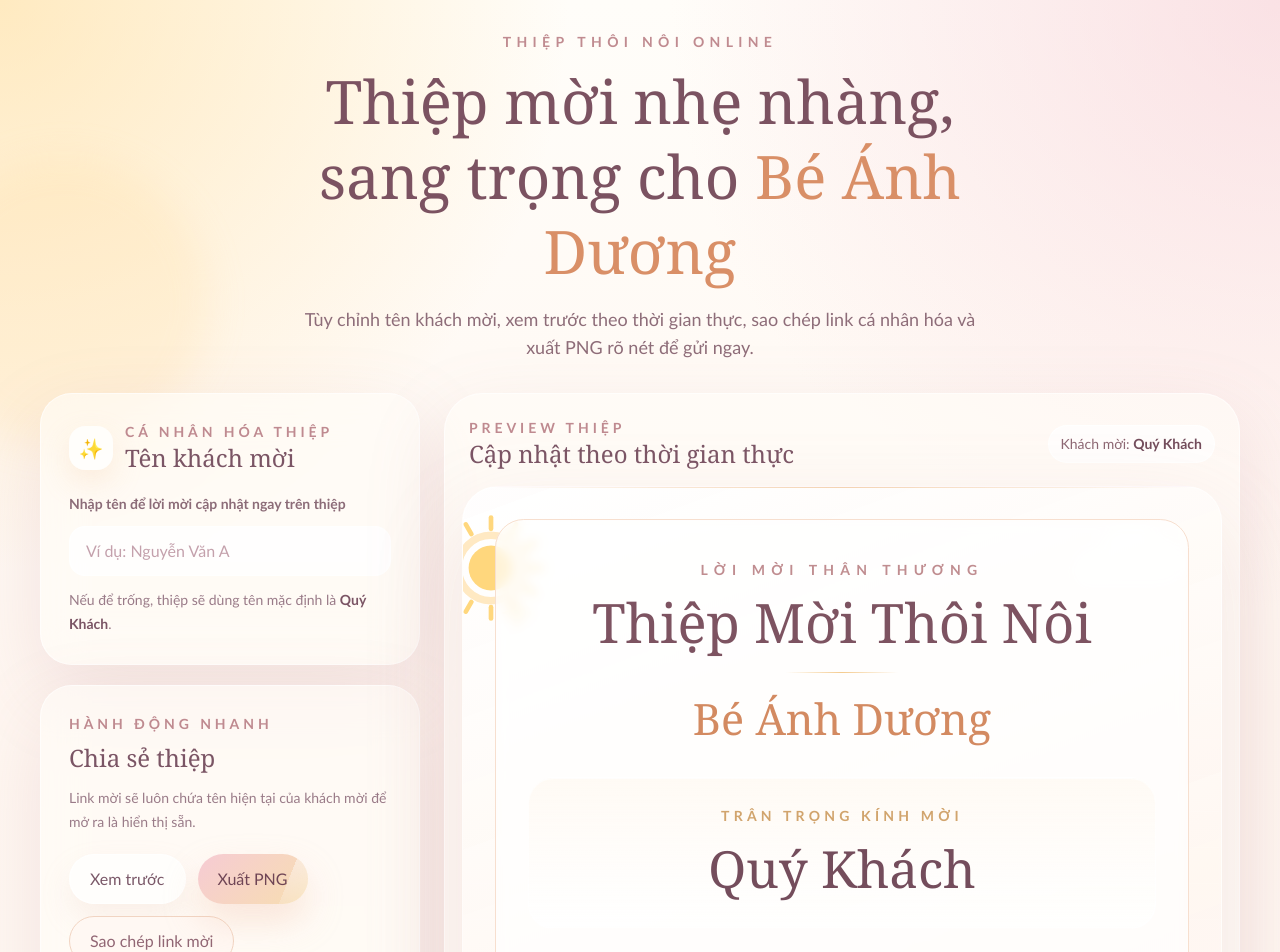
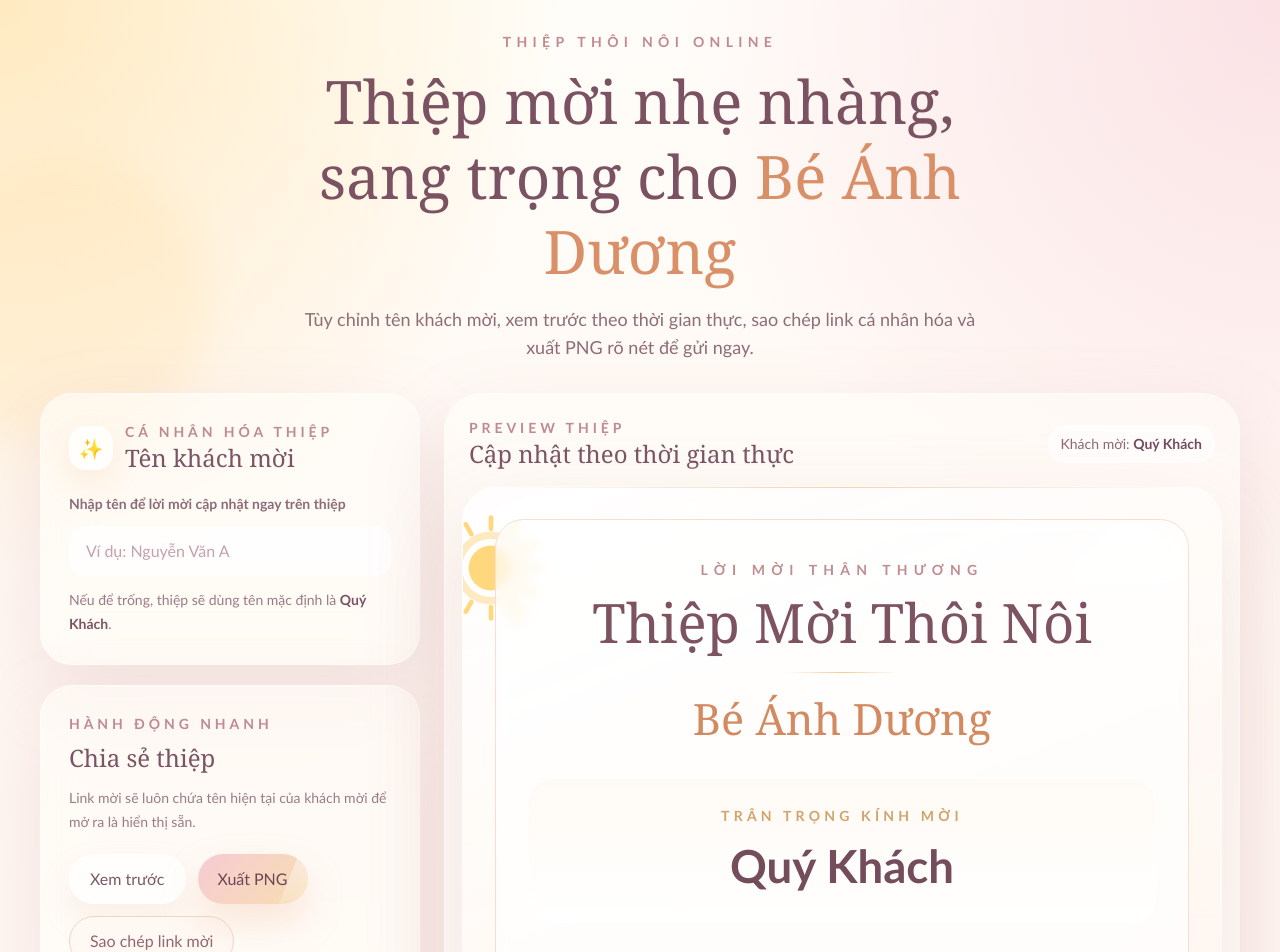
Before and after one commit to ThuKudo/Thiep-moi-tiec-thoi-noi, a Next.js app: page / in a window 1280 px wide. Shown: the top 952 px of the page. Built offline with nearby package versions, Linux system fonts and the light colour scheme.

Commit message:
Fix Vietnamese guest name rendering

```diff
--- a/src/components/InvitationCard.tsx
+++ b/src/components/InvitationCard.tsx
@@ -114,7 +114,7 @@ export function InvitationCard({ config, guestName }: InvitationCardProps) {
           <p className="text-sm font-semibold uppercase tracking-[0.3em] text-[#d1a46d]">
             Trân trọng kính mời
           </p>
-          <p className="mx-auto mt-3 max-w-[16ch] text-balance break-words font-heading text-[clamp(2.2rem,5vw,3.2rem)] leading-[1.2] text-[#744d5c] sm:max-w-[18ch]">
+          <p className="mx-auto mt-3 max-w-[16ch] text-balance break-words font-sans text-[clamp(2rem,4.5vw,2.85rem)] leading-[1.25] font-semibold text-[#744d5c] sm:max-w-[18ch]">
             {resolvedGuestName}
           </p>
         </div>
```
